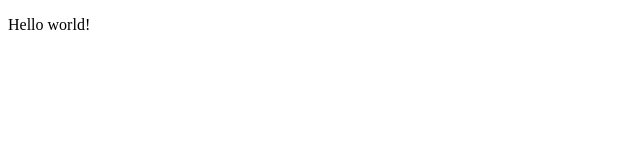
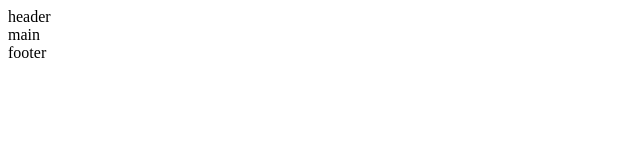
Before and after one commit to PaHaNchickT/rsschool-cv, a plain HTML site: page index.html in a window 1280 px wide. Shown: the whole page, without its empty margins (0-640 px from the left). Drawn offline with Linux system fonts and the light colour scheme.

Commit message:
feat: add main structure

```diff
--- a/index.html
+++ b/index.html
@@ -8,6 +8,8 @@
     <link rel="stylesheet" href="style.css">
 </head>
 <body>
-    <p>Hello world!</p>
+    <header>header</header>
+    <main>main</main>
+    <footer>footer</footer>
 </body>
 </html>
```
